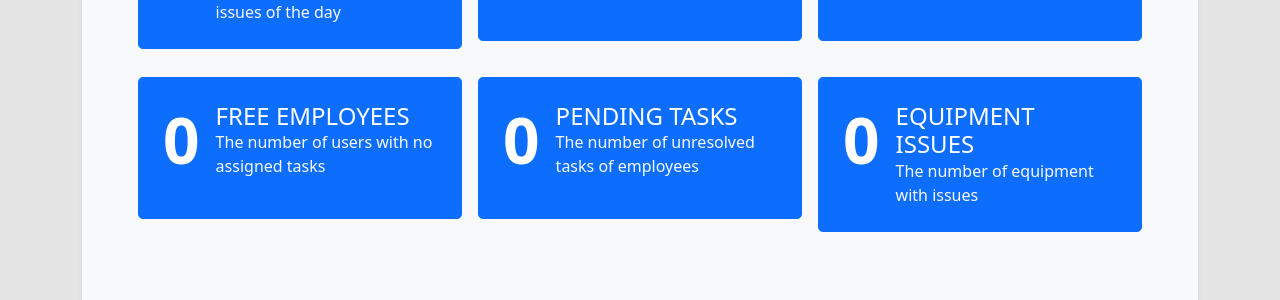
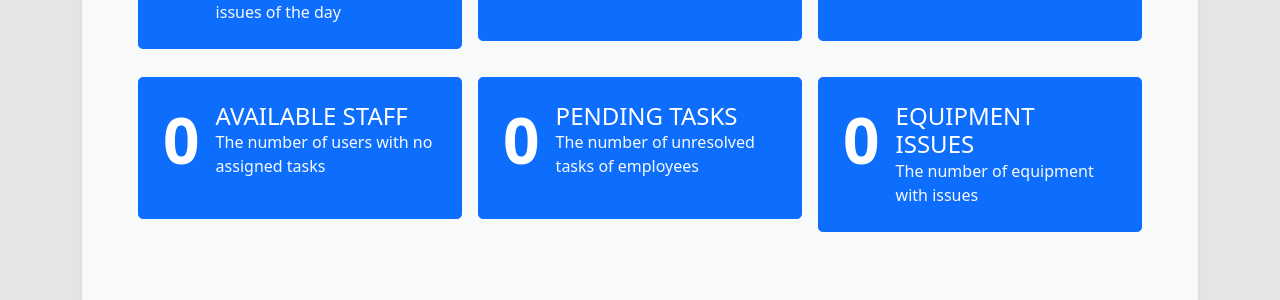
Before and after one commit to jlmanrique25/Finals_pending_qa, a PHP site: page /index.php?page=1 in a window 1280 px wide. Shown: the part 291-591 px from the top of the page. Run offline with PHP 8.4, Linux system fonts and the light colour scheme; the visitor is signed in with stand-in values (Sample User, id 1); data that the repository does not hold is empty; some libraries are stand-ins or nearby versions.

Commit message:
Update dashboard.php

```diff
--- a/dashboard.php
+++ b/dashboard.php
@@ -55,7 +55,7 @@
 							include 'backend/idle_users.p.php';
 						?></p>
 						<div class=" text-left">
-							<h4 class="mb-0 text-uppercase">free employees</h6>
+							<h4 class="mb-0 text-uppercase">Available Staff</h6>
 							<p class="mb-0 text-light">The number of users with no assigned tasks</p>
 						</div>
 					</a>
```
